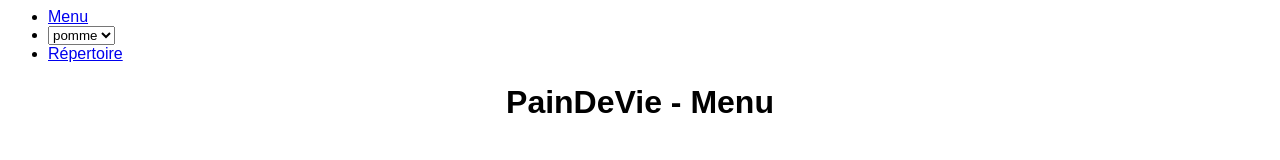
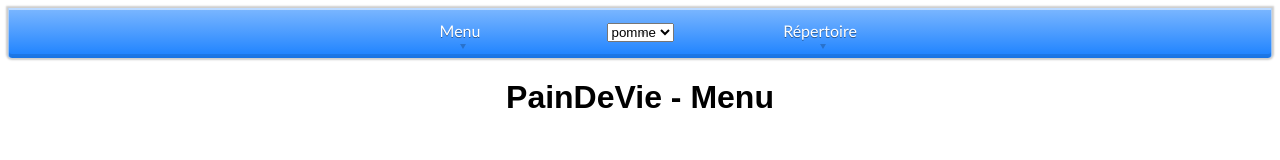
Before and after one commit to paindevie/paindevie.github.io, a plain HTML site: page index.html in a window 1280 px wide. Drawn offline with Linux system fonts and the light colour scheme.

Commit message:
Update style.css

```diff
--- a/style.css
+++ b/style.css
@@ -1,3 +1,72 @@
 body{
   font-family: 'Ubuntu', arial;
 }
+#menufond{
+width: 100%;
+background: linear-gradient(#7cb7ff, #1b81ff);
+border-radius: 0px 0px 4px 4px;
+box-shadow: 0px 0px 2px 2px rgba(0, 0, 0, 0.2),
+			0px 1px 0px 1px rgba(255, 255, 255, 0.5) inset,
+			0px -3px 0px 1px rgba(0, 0, 0, 0.1) inset;
+overflow : hidden;
+height : 50px;
+}
+
+#menu{
+	font-family: "Trebuchet MS";
+    display: table;
+	margin-right : auto;
+	margin-left : auto;
+	margin-top : 0;
+	padding : 0;
+}
+
+#menu li{
+    display: table-cell;
+	width: 180px;
+	transition:1s;
+}
+
+#menu li:hover{
+	width:190px;
+	transition:1s;
+}
+
+#menu a{
+	display: block;
+	line-height: 46px;
+    text-align: center;
+	text-decoration : none;
+	color : white;
+	text-shadow: 0 1px 0 rgba(0, 0, 0, 0.4);
+	transition : text-shadow,color 1s;
+	position:relative;  /* utilse pour l'affichage du point */
+
+}
+
+#menu a:hover{
+	background: rgba(255,255,255,0.1);
+	border-bottom: solid 4px rgba(255,255,255,0.8);
+	color : #373737;
+	text-shadow: 0 1px 0 rgba(255, 255, 255, 0.4);
+	transition : text-shadow,color 1s;
+}
+
+#menu a::before{
+    content: '';
+    position: absolute;
+    left: 50%;
+    bottom: 5px;
+	transition:1s;
+	width: 0;
+	height: 0;
+	border-left: 3px solid transparent;
+    border-right: 3px solid transparent;
+    border-top: 5px solid rgba(0,0,0,0.2);
+}
+
+#menu a:hover::before{
+	border-color: rgba(255, 255, 255, 0.5) transparent transparent;
+	box-shadow: 0 -1px 0 rgba(0, 0, 0, 0.3);
+	transition:1s
+}
```
